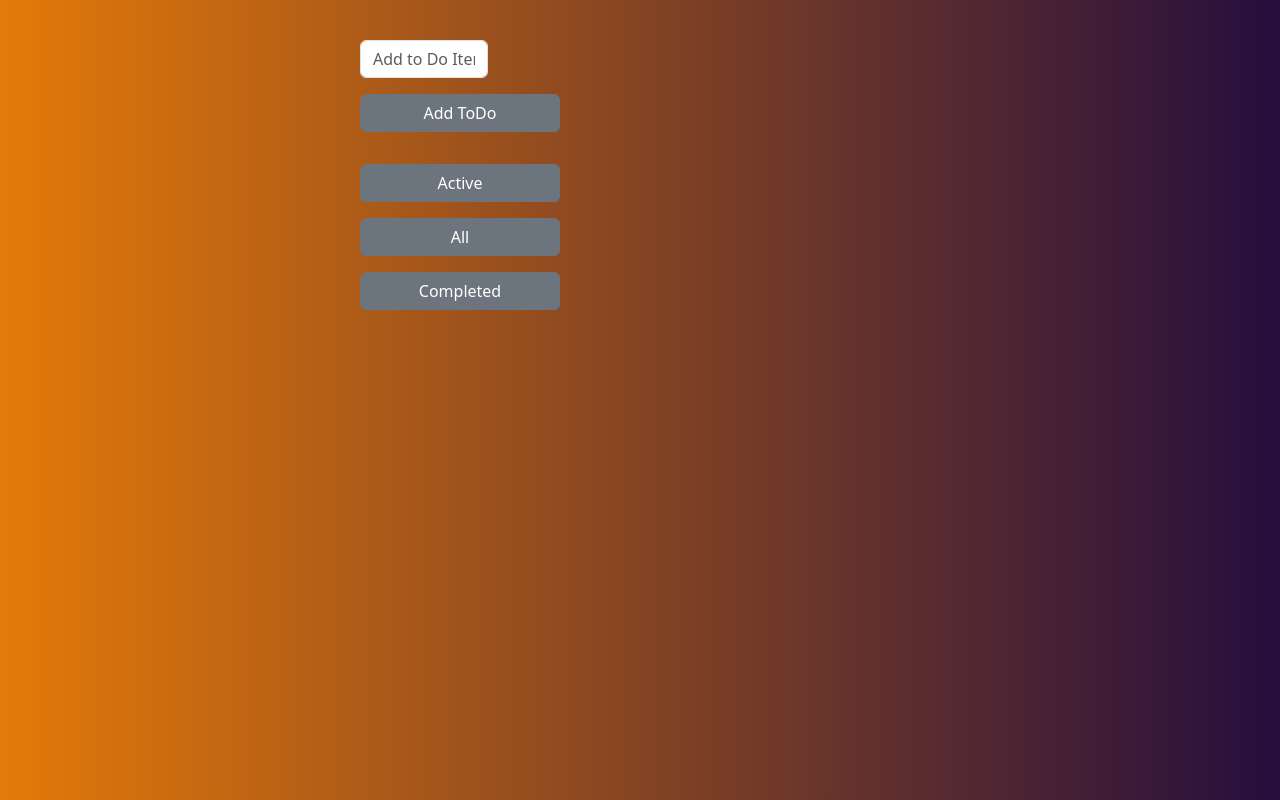
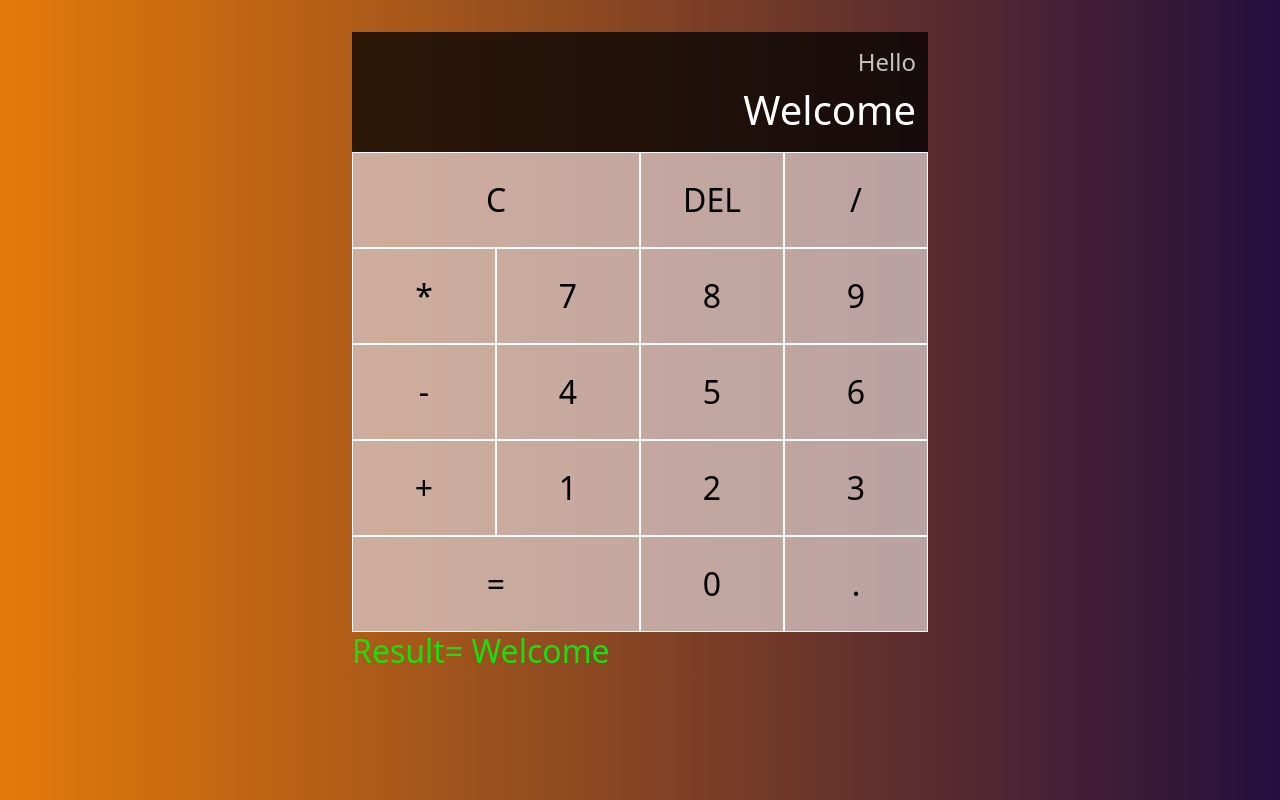
Before and after one commit to Karthi981/react-app, a React (Vite) app: page / in a window 1280 px wide. Built offline with nearby package versions, Linux system fonts and the light colour scheme.

Commit message:
updated calci with usecallback

```diff
--- a/src/App.tsx
+++ b/src/App.tsx
@@ -5,7 +5,7 @@ import "./styles.css";
 function App() {
   return (
     <div className="calculator-grid">
-      <Todos />
+      <Calci />
     </div>
   );
 }
--- a/src/Calci.tsx
+++ b/src/Calci.tsx
@@ -1,4 +1,4 @@
-import { useReducer, useEffect, useMemo } from "react";
+import { useEffect, useMemo, useCallback, useState } from "react";
 import CalciButton from "./components/CalciButton";
 
 type CalculatorState = {
@@ -7,89 +7,12 @@ type CalculatorState = {
   operation?: string;
 };
 
-type CalculatorAction =
-  | { type: "APPEND_NUMBER"; payload: string }
-  | { type: "SET_OPERATOR"; payload: string }
-  | { type: "CALCULATE_RESULT" }
-  | { type: "CLEAR" }
-  | { type: "DELETE" };
-
-const calculatorReducer = (
-  state: CalculatorState,
-  action: CalculatorAction
-) => {
-  switch (action.type) {
-    case "APPEND_NUMBER":
-      if (action.payload === "0" && state.currentOperand === "0") {
-        return state;
-      }
-      if (action.payload === "." && state.currentOperand!.includes(".")) {
-        return state;
-      }
-      return {
-        ...state,
-        currentOperand:
-          state.currentOperand === "0"
-            ? action.payload
-            : state.currentOperand + action.payload,
-      };
-    case "SET_OPERATOR":
-      if (state.currentOperand == "" && state.previousOperand == "") {
-        return state;
-      }
-      if (state.currentOperand!.includes("+" || "-" || "/" || "*")) {
-        return state;
-      }
-      if (state.currentOperand == "") {
-        return {
-          ...state,
-          operation: action.payload,
-        };
-      }
-      if (state.previousOperand == "") {
-        return {
-          ...state,
-          currentOperand: "",
-          previousOperand: state.currentOperand,
-          operation: action.payload,
-        };
-      }
-      return {
-        ...state,
-        currentOperand: "",
-        operation: action.payload,
-        previousOperand: evaluate(state),
-      };
-    case "CALCULATE_RESULT":
-      if (
-        state.currentOperand == "" ||
-        state.previousOperand == "" ||
-        state.operation == ""
-      ) {
-        return state;
-      }
-      return {
-        ...state,
-        currentOperand: evaluate(state),
+function Calci() {
+  const [state, setState] = useState<CalculatorState>({
+    currentOperand: "Welcome",
+    previousOperand: "Hello",
     operation: "",
-        previousOperand: "",
-      };
-    case "CLEAR":
-      return {
-        ...state,
-        currentOperand: "",
-        previousOperand: "",
-        operation: "",
-      };
-    case "DELETE":
-      return {
-        ...state,
-        currentOperand: state.currentOperand.slice(0, -1),
-      };
-    default:
-      return state;
-  }
-};
+  });
 
   function evaluate(state: CalculatorState) {
     const { currentOperand, previousOperand, operation } = state;
@@ -119,13 +42,76 @@ function evaluate(state: CalculatorState) {
     return computation.toString();
   }
 
-function Calci() {
-  const [state, dispatch] = useReducer(calculatorReducer, {
-    currentOperand: "Welcome",
+  const selectOperator = useCallback(
+    (operand: string) => {
+      if (state.currentOperand == "" && state.previousOperand == "") {
+        return;
+      } else if (state.currentOperand!.includes("+" || "-" || "/" || "*")) {
+        return;
+      } else if (state.currentOperand == "") {
+        setState({ ...state, operation: operand });
+      } else if (state.previousOperand == "") {
+        setState({
+          ...state,
+          previousOperand: state.currentOperand,
+          currentOperand: "",
+          operation: operand,
+        });
+      } else {
+        setState({
+          ...state,
+          currentOperand: "",
+          operation: operand,
+          previousOperand: evaluate(state),
+        });
+      }
+    },
+    [state]
+  );
+  const clear = useCallback(() => {
+    setState({
+      ...state,
+      currentOperand: "",
       previousOperand: "",
       operation: "",
     });
-  const { currentOperand, previousOperand, operation } = state;
+  }, []);
+
+  // Use a callback to delete the last character
+  const deleteCharacter = useCallback(() => {
+    setState({ ...state, currentOperand: state.currentOperand.slice(0, -1) });
+  }, [state.currentOperand]);
+
+  const calculate = useCallback(() => {
+    if (
+      state.currentOperand == "" ||
+      state.previousOperand == "" ||
+      state.operation == ""
+    ) {
+      setState(state);
+    } else {
+      setState({
+        ...state,
+        currentOperand: evaluate(state),
+        operation: "",
+        previousOperand: "",
+      });
+    }
+  }, [evaluate(state)]);
+
+  const appendNumber = (digit: string) => {
+    if (digit === "0" && state.currentOperand === "0") {
+      return;
+    }
+    if (digit === "." && state.currentOperand!.includes(".")) {
+      return;
+    }
+    setState({
+      ...state,
+      currentOperand:
+        state.currentOperand === "0" ? digit : state.currentOperand + digit,
+    });
+  };
 
   const result = useMemo(() => {
     if (
@@ -141,9 +127,10 @@ function Calci() {
       operation: "",
       previousOperand: "",
     };
-  }, [currentOperand, previousOperand, operation]);
+  }, [state.currentOperand, state.previousOperand, state.operation]);
   useEffect(() => {
     state.currentOperand = "";
+    state.previousOperand = "";
   }, []);
 
   return (
@@ -155,66 +142,28 @@ function Calci() {
         </div>
         <div className="current-operand">{state.currentOperand}</div>
       </div>
-      <button className="span-two" onClick={() => dispatch({ type: "CLEAR" })}>
+      <button className="span-two" onClick={clear}>
         C
       </button>
-      <CalciButton
-        onClick={() => dispatch({ type: "DELETE" })}
-        digit="DEL"
-      ></CalciButton>
-      <CalciButton
-        onClick={() => dispatch({ type: "SET_OPERATOR", payload: "/" })}
-        digit="/"
-      ></CalciButton>
-      <CalciButton
-        onClick={() => dispatch({ type: "SET_OPERATOR", payload: "*" })}
-        digit="*"
-      ></CalciButton>
-      <button onClick={() => dispatch({ type: "APPEND_NUMBER", payload: "7" })}>
-        7
-      </button>
-      <button onClick={() => dispatch({ type: "APPEND_NUMBER", payload: "8" })}>
-        8
-      </button>
-      <button onClick={() => dispatch({ type: "APPEND_NUMBER", payload: "9" })}>
-        9
-      </button>
-      <button onClick={() => dispatch({ type: "SET_OPERATOR", payload: "-" })}>
-        -
-      </button>
-      <button onClick={() => dispatch({ type: "APPEND_NUMBER", payload: "4" })}>
-        4
-      </button>
-      <button onClick={() => dispatch({ type: "APPEND_NUMBER", payload: "5" })}>
-        5
-      </button>
-      <button onClick={() => dispatch({ type: "APPEND_NUMBER", payload: "6" })}>
-        6
-      </button>
-      <button onClick={() => dispatch({ type: "SET_OPERATOR", payload: "+" })}>
-        +
-      </button>
-      <button onClick={() => dispatch({ type: "APPEND_NUMBER", payload: "1" })}>
-        1
-      </button>
-      <button onClick={() => dispatch({ type: "APPEND_NUMBER", payload: "2" })}>
-        2
-      </button>
-      <button onClick={() => dispatch({ type: "APPEND_NUMBER", payload: "3" })}>
-        3
-      </button>
-      <button
-        className="span-two"
-        onClick={() => dispatch({ type: "CALCULATE_RESULT" })}
-      >
+      <CalciButton onClick={deleteCharacter} digit="DEL"></CalciButton>
+      <CalciButton onClick={() => selectOperator("/")} digit="/"></CalciButton>
+      <CalciButton onClick={() => selectOperator("*")} digit="*"></CalciButton>
+      <button onClick={() => appendNumber("7")}>7</button>
+      <button onClick={() => appendNumber("8")}>8</button>
+      <button onClick={() => appendNumber("9")}>9</button>
+      <button onClick={() => selectOperator("-")}>-</button>
+      <button onClick={() => appendNumber("4")}>4</button>
+      <button onClick={() => appendNumber("5")}>5</button>
+      <button onClick={() => appendNumber("6")}>6</button>
+      <button onClick={() => selectOperator("+")}>+</button>
+      <button onClick={() => appendNumber("1")}>1</button>
+      <button onClick={() => appendNumber("2")}>2</button>
+      <button onClick={() => appendNumber("3")}>3</button>
+      <button className="span-two" onClick={() => calculate}>
         =
       </button>
-      <button onClick={() => dispatch({ type: "APPEND_NUMBER", payload: "0" })}>
-        0
-      </button>
-      <button onClick={() => dispatch({ type: "APPEND_NUMBER", payload: "." })}>
-        .
-      </button>
+      <button onClick={() => appendNumber("0")}>0</button>
+      <button onClick={() => appendNumber(".")}>.</button>
       <h2 className="result span-two">Result= {result.currentOperand}</h2>
     </>
   );
--- a/src/Todos.tsx
+++ b/src/Todos.tsx
@@ -44,8 +44,8 @@ const Todos: React.FC = () => {
       filteredItems: updatedTodos,
     }));
   };
-  const onFilter = (isChange: boolean, ifSelected?: boolean) => {
-    console.log("filtering");
+  const onFilter = useCallback(
+    (isChange: boolean, ifSelected?: boolean) => {
       if (isChange === true) {
         const filtered = items.filter((item) => item.selected === ifSelected);
         setTodos((prevItems: { input: string; items: Item[] }) => ({
@@ -58,7 +58,9 @@ const Todos: React.FC = () => {
           filteredItems: items,
         }));
       }
-  };
+    },
+    [todos]
+  );
 
   useEffect(() => {
     setTodos((prevItems: { input: string; items: Item[] }) => ({
--- a/src/components/Button.tsx
+++ b/src/components/Button.tsx
@@ -6,6 +6,7 @@ interface Props {
 }
 
 const Button = ({ children, onClick }: Props) => {
+  console.log("filtering");
   return (
     <button
       type="button"
--- a/src/components/CalciButton.tsx
+++ b/src/components/CalciButton.tsx
@@ -4,6 +4,8 @@ interface Props {
 }
 
 function CalciButton({ digit, onClick }: Props) {
+  // console.log("rendering");
+
   return <button onClick={onClick}>{digit}</button>;
 }
 
```
Lines whose indentation alone changed are shown as unchanged.
